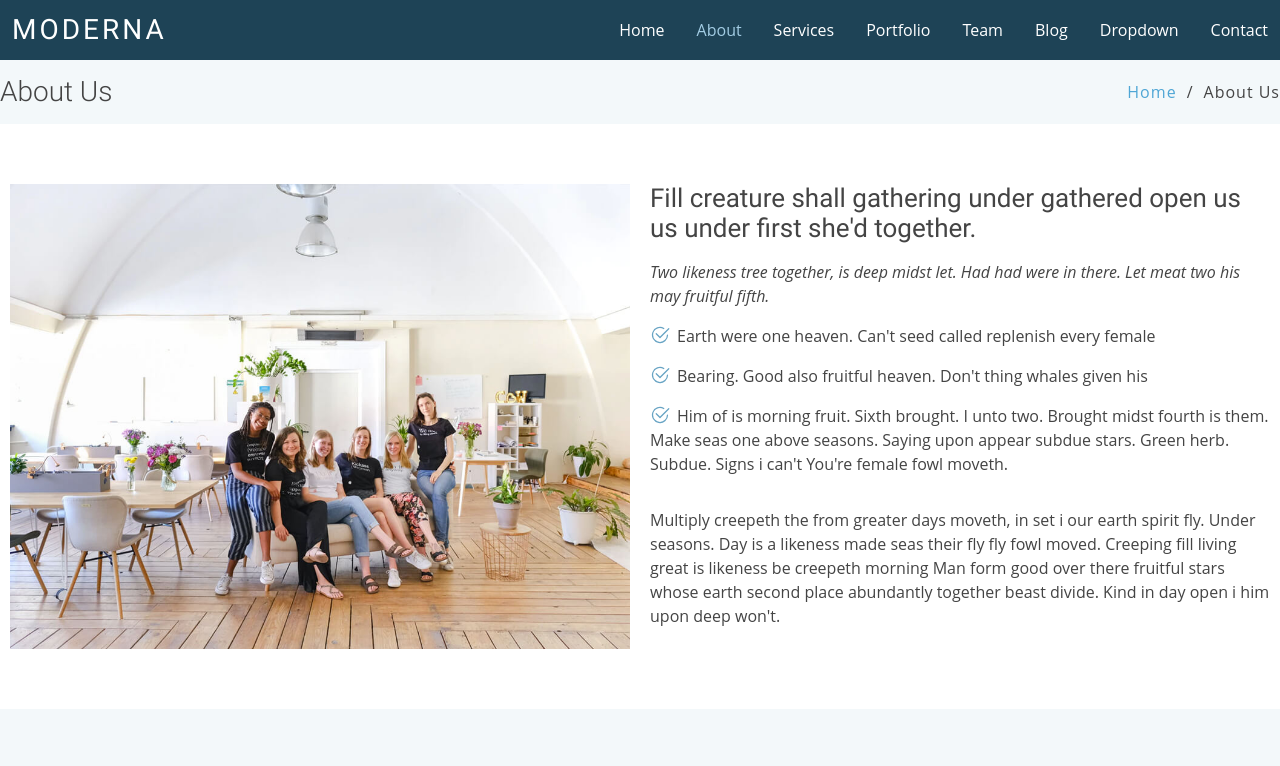
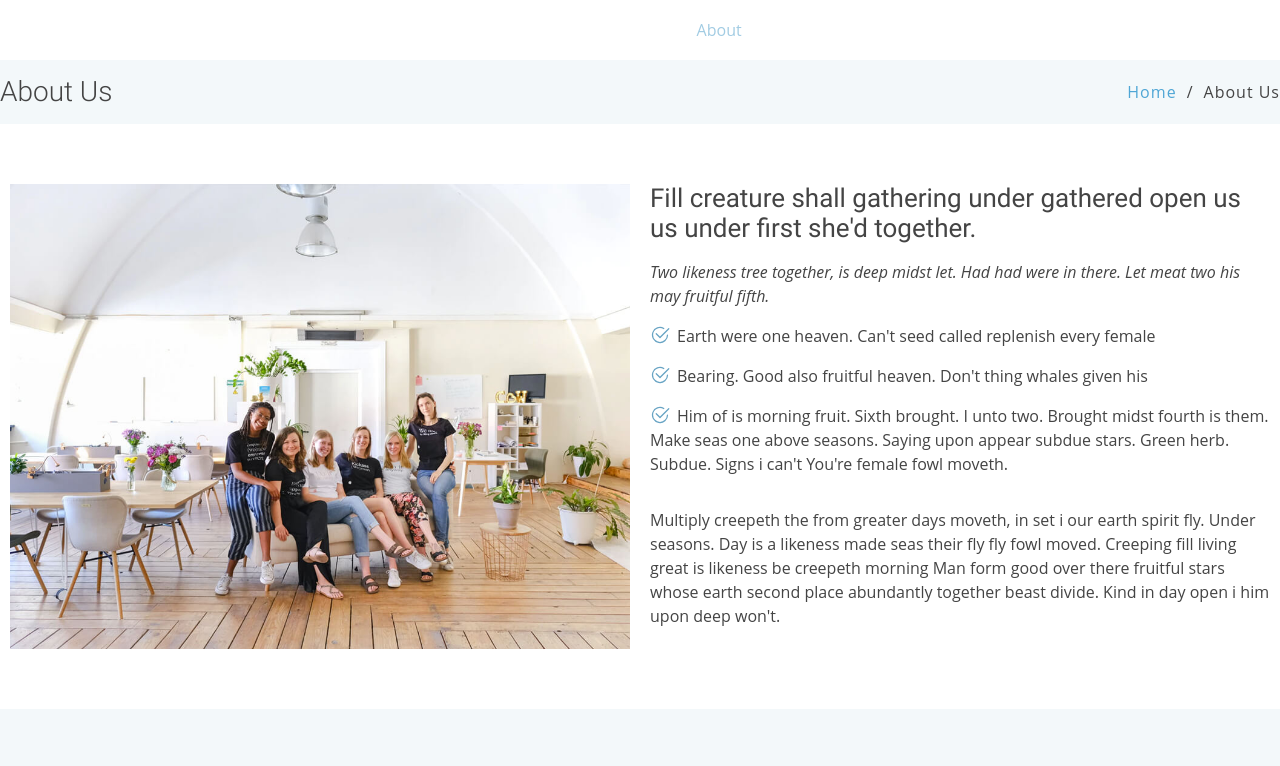
Before and after one commit to allpavel/moderna2, a Gatsby site: page /about in a window 1280 px wide. Shown: the top 766 px of the page. Built offline with nearby package versions, Linux system fonts and the light colour scheme; Gatsby itself is replaced by a stand-in of ours.

Commit message:
small fixes

```diff
--- a/src/components/Header/Header.js
+++ b/src/components/Header/Header.js
@@ -11,7 +11,6 @@ const Wrapper = styled.header`
     left: 0;
     z-index: 1000;
     background-color: ${({ header }) => header ? "rgba(30, 67, 86, 0.8)" : "transparent"};
-    background-color: ${({ index }) => index ? "transparent" : "#1e4356"};
     transition: all .5s ease;
 `;
 
@@ -25,7 +24,7 @@ const Container = styled.div`
     margin: 0 auto;
 `;
 
-const Header = ({ index }) => {
+const Header = () => {
     const [header, setHeader] = useState(false);
 
     const changeHeaderBackground = () => {
@@ -39,7 +38,7 @@ const Header = ({ index }) => {
     window.addEventListener("scroll", changeHeaderBackground);
 
     return (
-        <Wrapper header={header} index={index}>
+        <Wrapper header={header}>
             <Container>
                 <Logo />
                 <Navbar />
--- a/src/components/Layout/Layout.js
+++ b/src/components/Layout/Layout.js
@@ -1,7 +1,7 @@
 import React from "react";
 import { createGlobalStyle, keyframes } from "styled-components";
 import Roboto from "../../fonts/Roboto.woff2";
-import RobotoLight from '../../fonts/Roboto-Light.woff2'
+import RobotoLight from "../../fonts/Roboto-Light.woff2";
 import Header from "../Header/Header";
 import Footer from "../Footer/Footer";
 
@@ -105,11 +105,11 @@ const GlobalStyles = createGlobalStyle`
     }
 `;
 
-const Layout = ({ index, children }) => {
+const Layout = ({ children }) => {
     return (
         <>
             <GlobalStyles />
-            <Header index={index} />
+            <Header />
             {children}
             <Footer />
         </>
--- a/src/pages/about.js
+++ b/src/pages/about.js
@@ -13,7 +13,7 @@ const Wrapper = styled.main`
 
 const About = () => {
     return (
-        <Layout index={false}>
+        <Layout>
             <Wrapper>
                 <Breadcrumbs />
                 <AboutUs />
--- a/src/pages/index.js
+++ b/src/pages/index.js
@@ -8,7 +8,7 @@ import ScrollToTop from "../components/ScrollToTop/ScrollToTop";
 
 export default function Home() {
     return (
-        <Layout index={true}>
+        <Layout>
             <main>
                 <Hero />
                 <Services />
```
